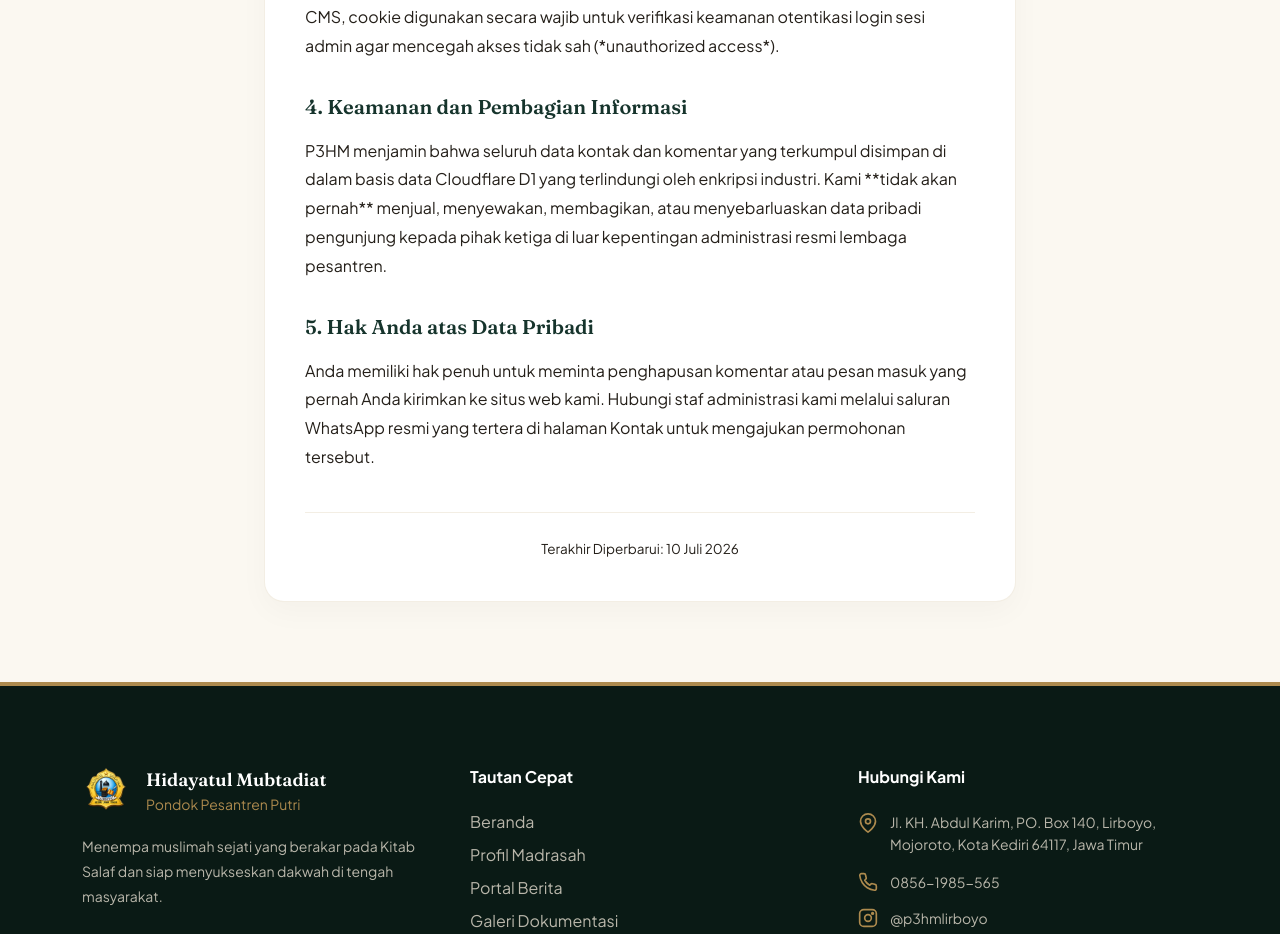
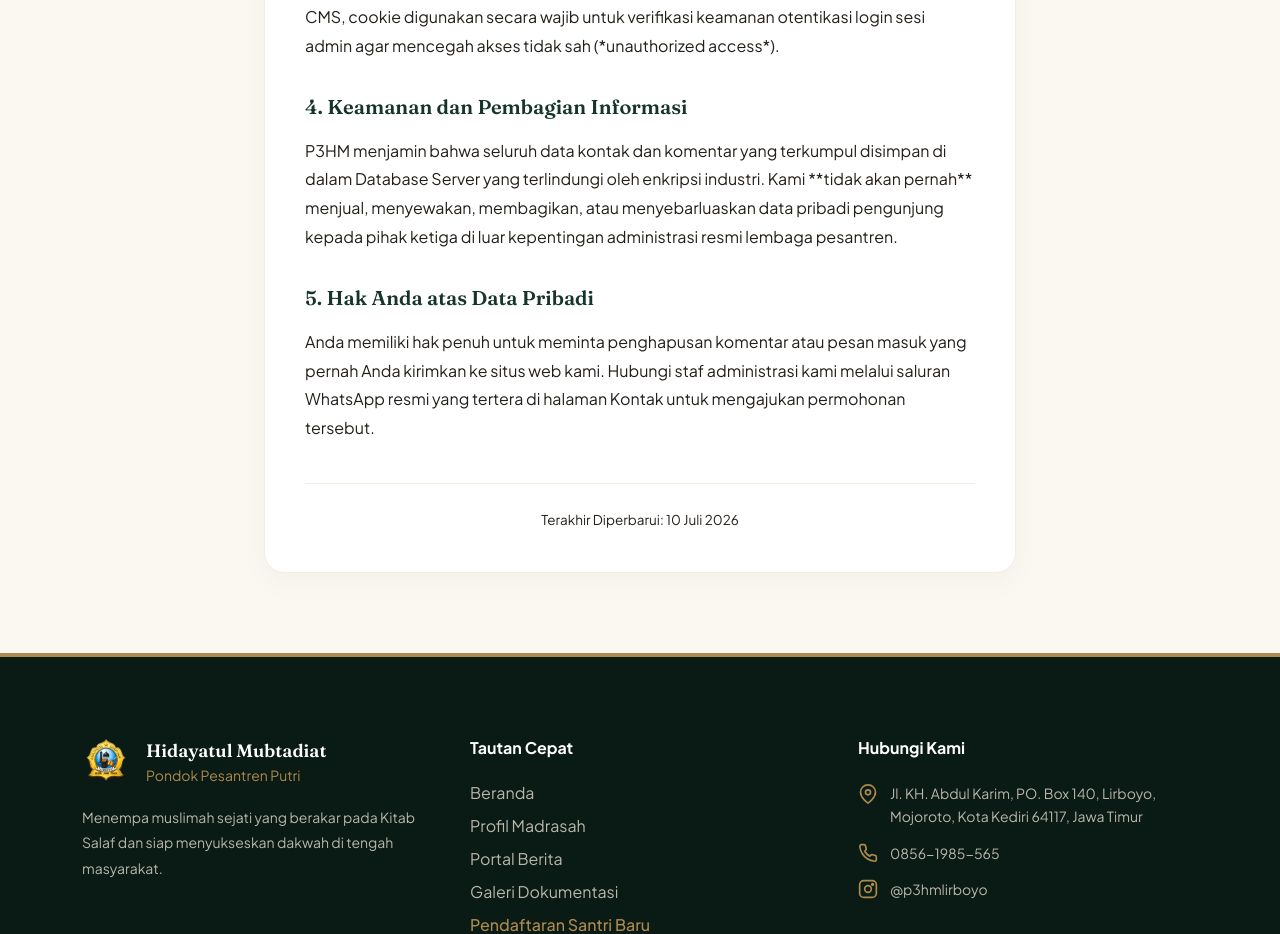
Before and after one commit to dev-elzy/mubtadiaat, a Next.js app: page /privacy-policy in a window 1280 px wide. Shown: the part 1120-2054 px from the top of the page. Built offline with nearby package versions, Linux system fonts and the light colour scheme.

Commit message:
fix: replace technical cloudflare d1 reference with generic database server in privacy policy

```diff
--- a/app/privacy-policy/page.jsx
+++ b/app/privacy-policy/page.jsx
@@ -56,7 +56,7 @@ export default function PrivacyPolicyPage() {
             4. Keamanan dan Pembagian Informasi
           </h3>
           <p>
-            P3HM menjamin bahwa seluruh data kontak dan komentar yang terkumpul disimpan di dalam basis data Cloudflare D1 yang terlindungi oleh enkripsi industri. Kami **tidak akan pernah** menjual, menyewakan, membagikan, atau menyebarluaskan data pribadi pengunjung kepada pihak ketiga di luar kepentingan administrasi resmi lembaga pesantren.
+            P3HM menjamin bahwa seluruh data kontak dan komentar yang terkumpul disimpan di dalam Database Server yang terlindungi oleh enkripsi industri. Kami **tidak akan pernah** menjual, menyewakan, membagikan, atau menyebarluaskan data pribadi pengunjung kepada pihak ketiga di luar kepentingan administrasi resmi lembaga pesantren.
           </p>
 
           <h3 style={{ fontFamily: '"Fraunces", serif', color: 'var(--teal-900)', fontSize: '20px', marginTop: '28px', marginBottom: '12px' }}>
```
